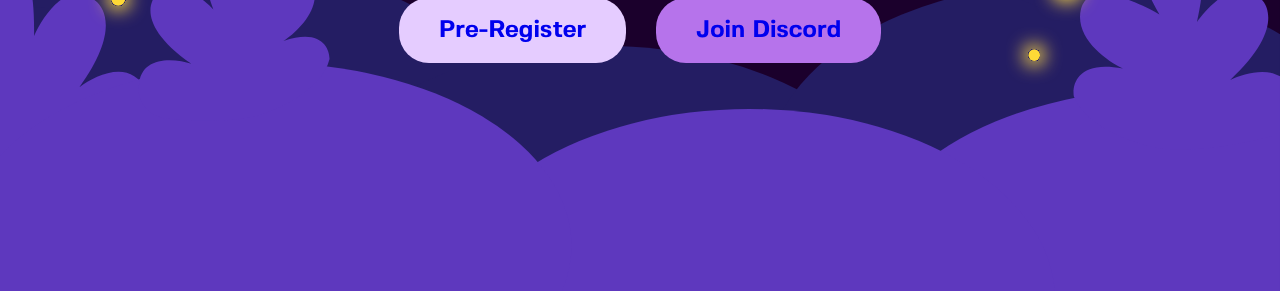
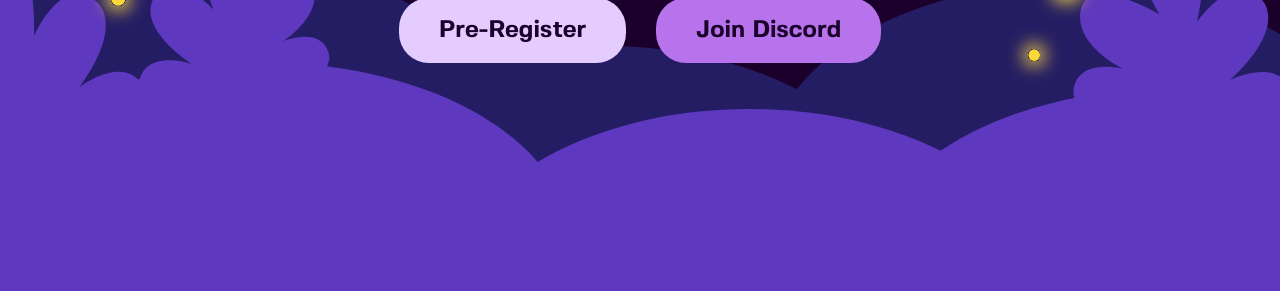
Before and after one commit to cszach/DandyHacks24, a plain HTML site: page index.html in a window 1280 px wide. Shown: the part 507-798 px from the top of the page. Drawn offline with Linux system fonts and the light colour scheme.

Commit message:
Enforce custom design link color

```diff
--- a/style.css
+++ b/style.css
@@ -64,6 +64,13 @@ h2 {
 
 h3 {
   font-size: 1.5em;
+}
+
+a,
+a:visited,
+a:hover,
+a:active {
+  color: inherit;
 }
 
 .buttons {
@@ -200,6 +207,8 @@ h3 {
 
 .landing .buttons a {
   font-size: 1.5em;
+
+  color: var(--deep-purple);
 
   flex: none;
   flex-grow: 0;
```
